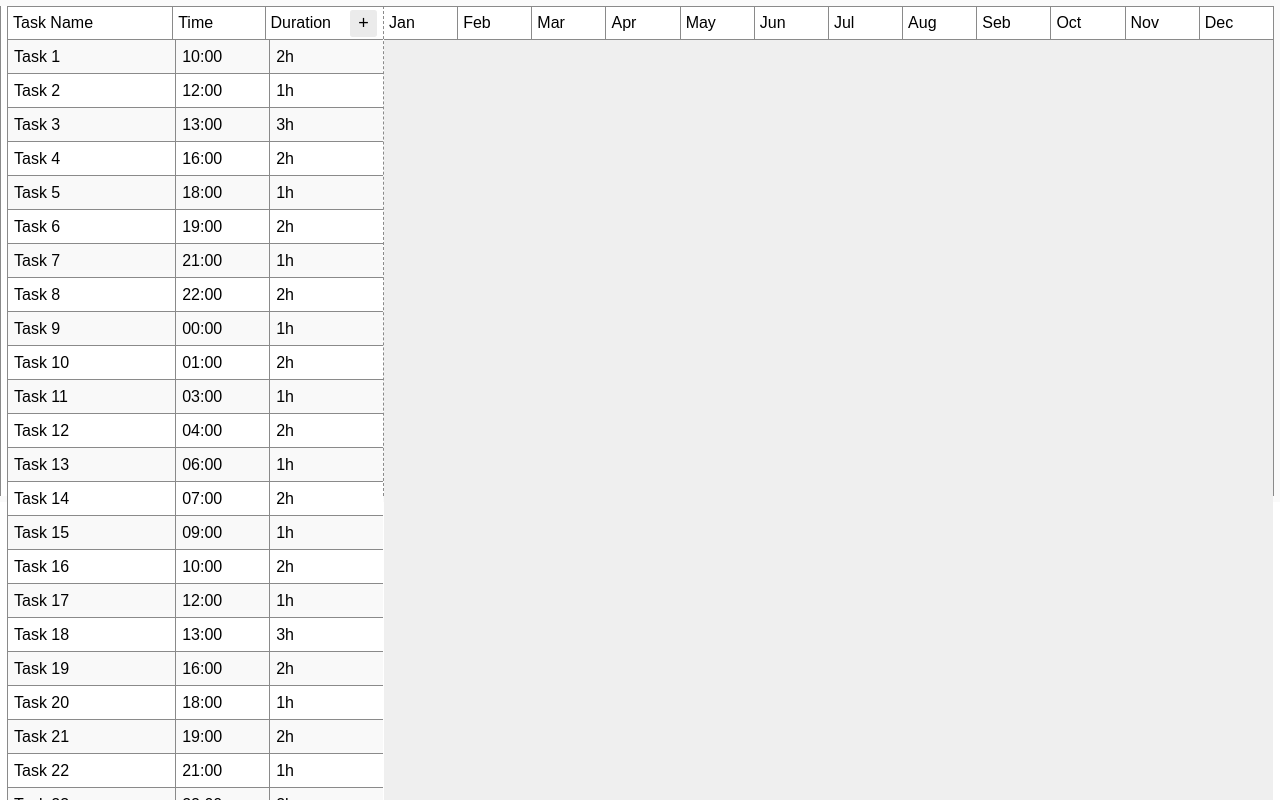
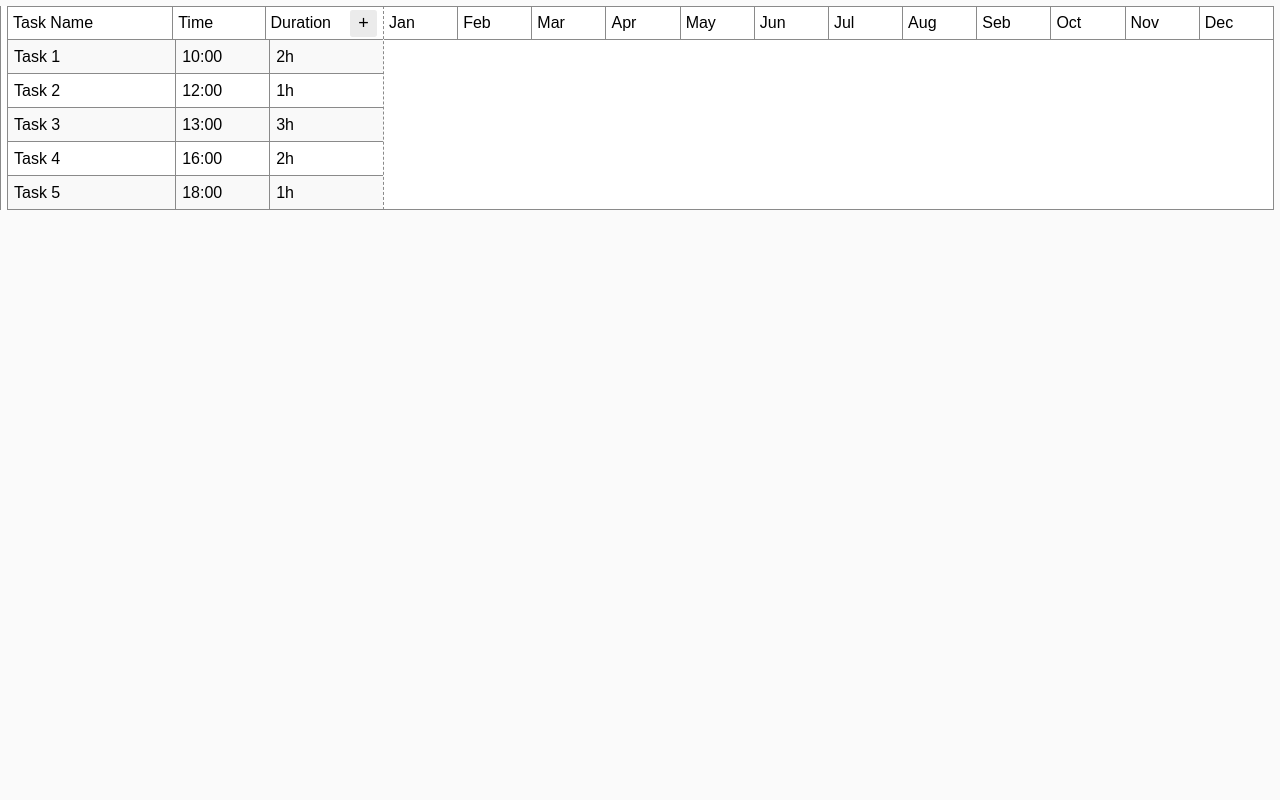
Before and after one commit to tamirat-dejene/gantt-chart, a React (Vite) app: page / in a window 1280 px wide. Shown: the top 800 px of the page. Built offline with nearby package versions, Linux system fonts and the light colour scheme.

Commit message:
css fixed

```diff
--- a/src/App.css
+++ b/src/App.css
@@ -9,7 +9,7 @@
 .gant-container {
     position: absolute;
     top: 6px;
-    height: calc(100% - 12px);
+    /* height: calc(100% - 12px); */
     background-color: #FFFFFF;
 }
 
@@ -115,9 +115,6 @@
     background-color: #FFFFFF;
 }
 
-
-
-
 /* Task row style */
 .task-row {
     display: flex;
--- a/src/App.tsx
+++ b/src/App.tsx
@@ -1,136 +1,8 @@
 import { useEffect, useState } from 'react';
+import { mock_tasks, TaskProps } from './tasksmodel';
 import './App.css';
 
-type TaskRowProps = {
-  taskName: string;
-  taskTime: string;
-  taskDuration: string;
-}
-
-const mock_tasks = [{
-    taskName: 'Task 1',
-    taskTime: '10:00',
-    taskDuration: '2h'
-  },{
-    taskName: 'Task 2',
-    taskTime: '12:00',
-    taskDuration: '1h'
-  },{
-    taskName: 'Task 3',
-    taskTime: '13:00',
-    taskDuration: '3h'
-  },{
-    taskName: 'Task 4',
-    taskTime: '16:00',
-    taskDuration: '2h'
-  },{
-    taskName: 'Task 5',
-    taskTime: '18:00',
-    taskDuration: '1h'
-  },{
-    taskName: 'Task 6',
-    taskTime: '19:00',
-    taskDuration: '2h'
-  },{
-    taskName: 'Task 7',
-    taskTime: '21:00',
-    taskDuration: '1h'
-  },{
-    taskName: 'Task 8',
-    taskTime: '22:00',
-    taskDuration: '2h'
-  },{
-    taskName: 'Task 9',
-    taskTime: '00:00',
-    taskDuration: '1h'
-  },{
-    taskName: 'Task 10',
-    taskTime: '01:00',
-    taskDuration: '2h'
-  },{
-    taskName: 'Task 11',
-    taskTime: '03:00',
-    taskDuration: '1h'
-  },{
-    taskName: 'Task 12',
-    taskTime: '04:00',
-    taskDuration: '2h'
-  },{
-    taskName: 'Task 13',
-    taskTime: '06:00',
-    taskDuration: '1h'
-  },{
-    taskName: 'Task 14',
-    taskTime: '07:00',
-    taskDuration: '2h'
-  },{
-    taskName: 'Task 15',
-    taskTime: '09:00',
-    taskDuration: '1h'
-  },{
-    taskName: 'Task 16',
-    taskTime: '10:00',
-    taskDuration: '2h'
-  },{
-    taskName: 'Task 17',
-    taskTime: '12:00',
-    taskDuration: '1h'
-  },{
-    taskName: 'Task 18',
-    taskTime: '13:00',
-    taskDuration: '3h'
-  },{
-    taskName: 'Task 19',
-    taskTime: '16:00',
-    taskDuration: '2h'
-  },{
-    taskName: 'Task 20',
-    taskTime: '18:00',
-    taskDuration: '1h'
-  },{
-    taskName: 'Task 21',
-    taskTime: '19:00',
-    taskDuration: '2h'
-  },{
-    taskName: 'Task 22',
-    taskTime: '21:00',
-    taskDuration: '1h'
-  },{
-    taskName: 'Task 23',
-    taskTime: '22:00',
-    taskDuration: '2h'
-  },{
-    taskName: 'Task 24',
-    taskTime: '00:00',
-    taskDuration: '1h'
-  },{
-    taskName: 'Task 25',
-    taskTime: '01:00',
-    taskDuration: '2h'
-  },{
-    taskName: 'Task 26',
-    taskTime: '03:00',
-    taskDuration: '1h'
-  },{
-    taskName: 'Task 27',
-    taskTime: '04:00',
-    taskDuration: '2h'
-  },{
-    taskName: 'Task 28',
-    taskTime: '06:00',
-    taskDuration: '1h'
-  },{
-    taskName: 'Task 29',
-    taskTime: '07:00',
-    taskDuration: '2h'
-  },{
-    taskName: 'Task 30',
-    taskTime: '09:00',
-    taskDuration: '1h'
-  }
-];
-
-const TaskRow = ({ taskName, taskTime, taskDuration }: TaskRowProps) => {
+const TaskRow = ({ taskName, taskTime, taskDuration }: TaskProps) => {
   return (
     <div className='task-row'>
       <div className="task-name">{taskName}</div>
@@ -141,31 +13,33 @@ const TaskRow = ({ taskName, taskTime, taskDuration }: TaskRowProps) => {
 };
 
 function App() {
-  const [tasks, setTasks] = useState(mock_tasks);
+  const [tasks, setTasks] = useState(mock_tasks.slice(0, 5));
   const [canvaHeight, setCanvaHeight] = useState(0);
 
   useEffect(() => {
     setTasks(tasks);
-    setCanvaHeight(tasks.length * 15.06666);
+    setCanvaHeight(tasks.length * 34); // 34px : height of each task row
   }, [tasks]);
 
   return (
     <main>
-      <div className='container' style={
-       { height: canvaHeight + 50 }
-      }>
-        <div className="tasks-container">
+      <div className='container'>
+        <div className="tasks-container" style={{ height: canvaHeight + 34 }}>
           <div className="tasks-header">
             <div className="task-name">Task Name</div>
             <div className="task-time" title='Start time'>Time</div>
             <div className="task-duration">Duration</div>
-            <div className="task-add" title='Add task/project'><button className="add-task-btn">+</button></div>
+            <div className="task-add" title='Add task/project'>
+              <button className="add-task-btn">+</button>
+            </div>
           </div>
-          <div className="tasks-list" style={{height: canvaHeight}} >{tasks.map((task, index) => (
+          <div className="tasks-list" style={{ height: canvaHeight + 34 }}>
+            {tasks.map((task, index) => (
               <TaskRow key={index} taskName={task.taskName} taskTime={task.taskTime} taskDuration={task.taskDuration} />
-            ))}</div>
+            ))}
+          </div>
         </div>
-        <div className="gant-container">
+        <div className="gant-container" style={{ height: canvaHeight + 34 }}>
           <div className="months-header">
             <div className="month">Jan</div>
             <div className="month">Feb</div>
@@ -180,7 +54,7 @@ function App() {
             <div className="month">Nov</div>
             <div className="month">Dec</div>
           </div>
-          <canvas className="gant-canvas" height={canvaHeight/1. } style={{backgroundColor: "ThreeDFace"}} ></canvas>
+          <canvas className="gant-canvas" style={{ height: canvaHeight, borderBottom: tasks.length == 0 ? 'none' : '1px solid rgb(138, 138, 138)' }} ></canvas>
         </div>
       </div>
     </main>
--- /dev/null
+++ b/src/tasksmodel.ts
@@ -0,0 +1,217 @@
+type TaskProps = {
+  taskName: string;
+  taskTime: string;
+  taskDuration: string;
+};
+
+const mock_tasks: TaskProps[] = [
+  {
+    taskName: "Task 1",
+    taskTime: "10:00",
+    taskDuration: "2h",
+  },
+  {
+    taskName: "Task 2",
+    taskTime: "12:00",
+    taskDuration: "1h",
+  },
+  {
+    taskName: "Task 3",
+    taskTime: "13:00",
+    taskDuration: "3h",
+  },
+  {
+    taskName: "Task 4",
+    taskTime: "16:00",
+    taskDuration: "2h",
+  },
+  {
+    taskName: "Task 5",
+    taskTime: "18:00",
+    taskDuration: "1h",
+  },
+  {
+    taskName: "Task 6",
+    taskTime: "19:00",
+    taskDuration: "2h",
+  },
+  {
+    taskName: "Task 7",
+    taskTime: "21:00",
+    taskDuration: "1h",
+  },
+  {
+    taskName: "Task 8",
+    taskTime: "22:00",
+    taskDuration: "2h",
+  },
+  {
+    taskName: "Task 9",
+    taskTime: "00:00",
+    taskDuration: "1h",
+  },
+  {
+    taskName: "Task 10",
+    taskTime: "01:00",
+    taskDuration: "2h",
+  },
+  {
+    taskName: "Task 11",
+    taskTime: "03:00",
+    taskDuration: "1h",
+  },
+  {
+    taskName: "Task 12",
+    taskTime: "04:00",
+    taskDuration: "2h",
+  },
+  {
+    taskName: "Task 13",
+    taskTime: "06:00",
+    taskDuration: "1h",
+  },
+  {
+    taskName: "Task 14",
+    taskTime: "07:00",
+    taskDuration: "2h",
+  },
+  {
+    taskName: "Task 15",
+    taskTime: "09:00",
+    taskDuration: "1h",
+  },
+  {
+    taskName: "Task 16",
+    taskTime: "10:00",
+    taskDuration: "2h",
+  },
+  {
+    taskName: "Task 17",
+    taskTime: "12:00",
+    taskDuration: "1h",
+  },
+  {
+    taskName: "Task 18",
+    taskTime: "13:00",
+    taskDuration: "3h",
+  },
+  {
+    taskName: "Task 19",
+    taskTime: "16:00",
+    taskDuration: "2h",
+  },
+  {
+    taskName: "Task 20",
+    taskTime: "18:00",
+    taskDuration: "1h",
+  },
+  {
+    taskName: "Task 21",
+    taskTime: "19:00",
+    taskDuration: "2h",
+  },
+  {
+    taskName: "Task 22",
+    taskTime: "21:00",
+    taskDuration: "1h",
+  },
+  {
+    taskName: "Task 23",
+    taskTime: "22:00",
+    taskDuration: "2h",
+  },
+  {
+    taskName: "Task 24",
+    taskTime: "00:00",
+    taskDuration: "1h",
+  },
+  {
+    taskName: "Task 25",
+    taskTime: "01:00",
+    taskDuration: "2h",
+  },
+  {
+    taskName: "Task 26",
+    taskTime: "03:00",
+    taskDuration: "1h",
+  },
+  {
+    taskName: "Task 27",
+    taskTime: "04:00",
+    taskDuration: "2h",
+  },
+  {
+    taskName: "Task 28",
+    taskTime: "06:00",
+    taskDuration: "1h",
+  },
+  {
+    taskName: "Task 29",
+    taskTime: "07:00",
+    taskDuration: "2h",
+  },
+  {
+    taskName: "Task 30",
+    taskTime: "09:00",
+    taskDuration: "1h",
+  },
+  {
+    taskName: "Task 30",
+    taskTime: "09:00",
+    taskDuration: "1h",
+  },
+  {
+    taskName: "Task 30",
+    taskTime: "09:00",
+    taskDuration: "1h",
+  },
+  {
+    taskName: "Task 30",
+    taskTime: "09:00",
+    taskDuration: "1h",
+  },
+  {
+    taskName: "Task 30",
+    taskTime: "09:00",
+    taskDuration: "1h",
+  },
+  {
+    taskName: "Task 30",
+    taskTime: "09:00",
+    taskDuration: "1h",
+  },
+  {
+    taskName: "Task 30",
+    taskTime: "09:00",
+    taskDuration: "1h",
+  },
+  {
+    taskName: "Task 30",
+    taskTime: "09:00",
+    taskDuration: "1h",
+  },
+  {
+    taskName: "Task 30",
+    taskTime: "09:00",
+    taskDuration: "1h",
+  },
+  {
+    taskName: "Task 30",
+    taskTime: "09:00",
+    taskDuration: "1h",
+  },
+  {
+    taskName: "Task 30",
+    taskTime: "09:00",
+    taskDuration: "1h",
+  },
+  {
+    taskName: "Task 30",
+    taskTime: "09:00",
+    taskDuration: "1h",
+  },
+];
+
+
+export { mock_tasks };
+export type { TaskProps };
```
